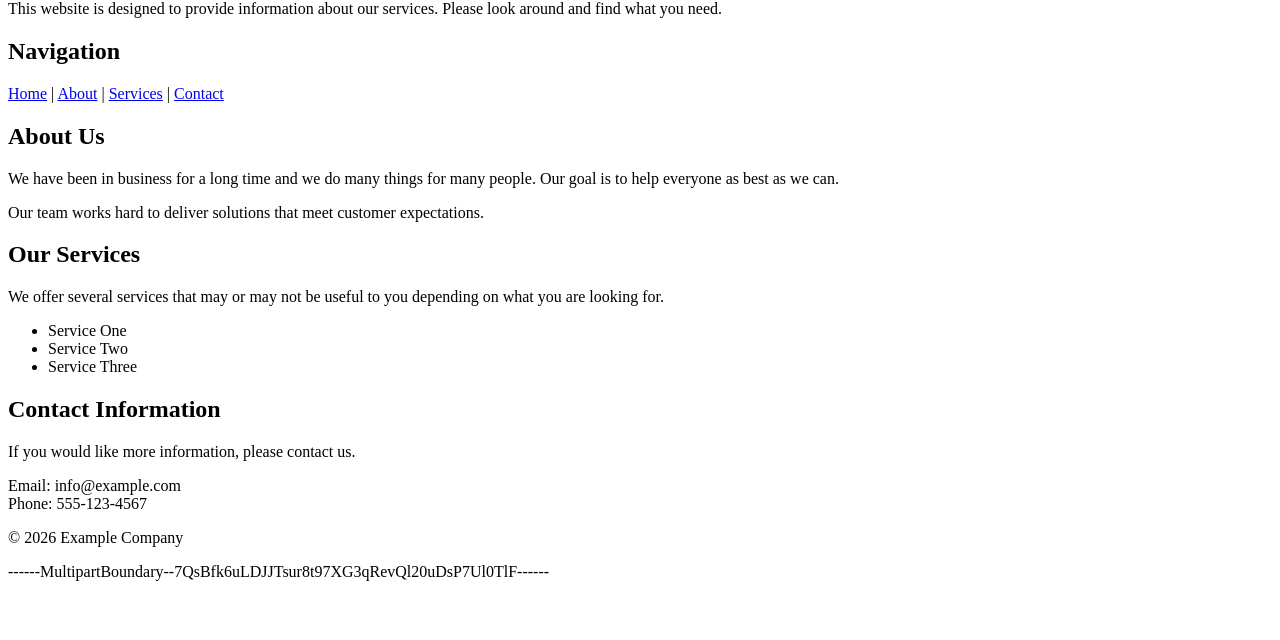
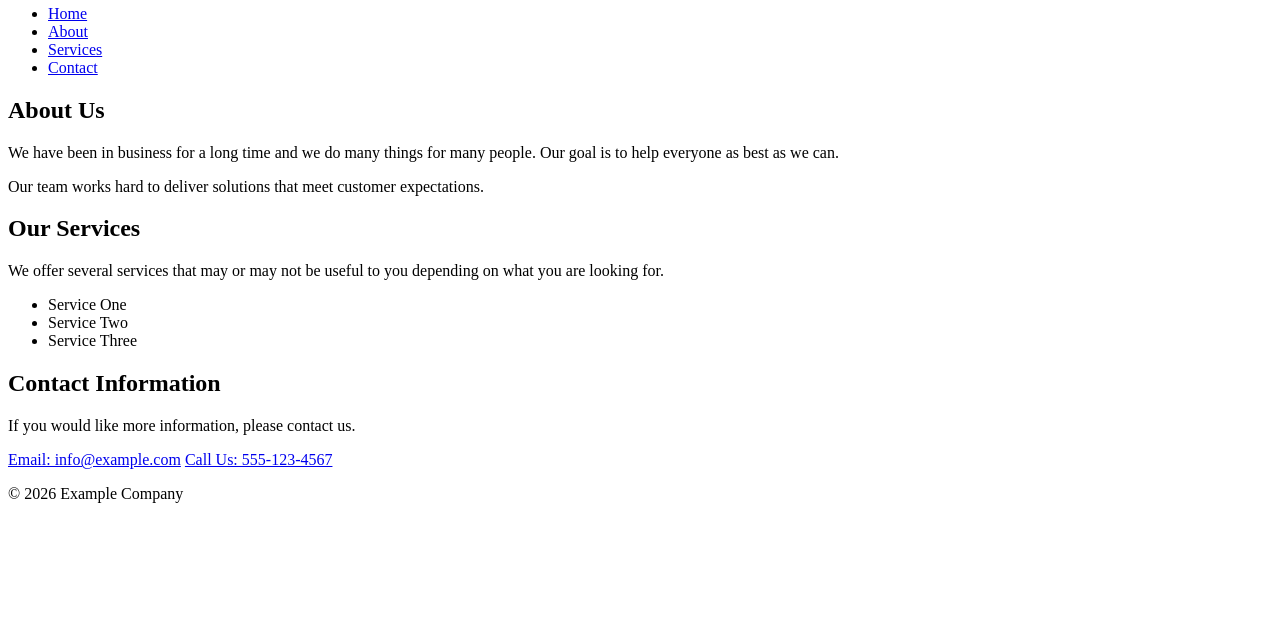
Before and after one commit to Mastertechy/My-Website, a plain HTML site: page Lesson03Assignment.html in a window 1280 px wide. Shown: the part 160-800 px from the top of the page. Drawn offline with Linux system fonts and the light colour scheme.

Commit message:
Refactor HTML structure and improve navigation

```diff
--- a/Lesson03Assignment.html
+++ b/Lesson03Assignment.html
@@ -1,23 +1,10 @@
-From: <Saved by Blink>
-Snapshot-Content-Location: https://cts1861c.neocities.org/Lesson03Assignment
-Subject: Welcome
-Date: Sun, 04 Oct 2026 20:32:16 GMT
-MIME-Version: 1.0
-Content-Type: multipart/related;
-	type="text/html";
-	boundary="----MultipartBoundary--7QsBfk6uLDJJTsur8t97XG3qRevQl20uDsP7Ul0TlF----"
 
-
-------MultipartBoundary--7QsBfk6uLDJJTsur8t97XG3qRevQl20uDsP7Ul0TlF----
-Content-Type: text/html
-Content-ID: <frame-F3AD7C65BA2B5F716E83261A7A1866A8@mhtml.blink>
-Content-Transfer-Encoding: binary
-Content-Location: https://cts1861c.neocities.org/Lesson03Assignment
-
-<!DOCTYPE html><html lang="en"><head><meta http-equiv="Content-Type" content="text/html; charset=UTF-8">
+<!DOCTYPE html><html lang="en"><head><meta http-equiv="Content-Type" content="text/html; <meta charset="UTF-8">
 
   <title>Welcome</title>
   <meta name="viewport" content="width=device-width, initial-scale=1">
+  <meta name= "persona" content="Mobile-Only User">
+
 </head>
 
 <body>
@@ -30,15 +17,15 @@ Content-Location: https://cts1861c.neocities.org/Lesson03Assignment
     </p>
   </div>
 
-  <div>
+  <nav>
     <h2>Navigation</h2>
-    <p>
-      <a href="https://cts1861c.neocities.org/Lesson03Assignment#">Home</a> |
-      <a href="https://cts1861c.neocities.org/Lesson03Assignment#">About</a> |
-      <a href="https://cts1861c.neocities.org/Lesson03Assignment#">Services</a> |
-      <a href="https://cts1861c.neocities.org/Lesson03Assignment#">Contact</a>
-    </p>
-  </div>
+    <ul>
+      <li><a href="https://cts1861c.neocities.org/Lesson03Assignment#">Home</a></li>
+      <li><a href="https://cts1861c.neocities.org/Lesson03Assignment#">About</a></li>
+      <li><a href="https://cts1861c.neocities.org/Lesson03Assignment#">Services</a></li>
+      <li><a href="https://cts1861c.neocities.org/Lesson03Assignment#">Contact</a></li>
+    </ul>
+  </nav>
 
   <div>
     <h2>About Us</h2>
@@ -72,9 +59,9 @@ Content-Location: https://cts1861c.neocities.org/Lesson03Assignment
     </p>
 
     <p>
-      Email: info@example.com<br>
-      Phone: 555-123-4567
-    </p>
+    <a href="mailto:info@example.com" class="contact-btn">Email: info@example.com</a>
+	<a href="tel:5551234567" class="contact-btn">Call Us: 555-123-4567</a>
+	</p>
   </div>
 
   <div>
@@ -86,4 +73,3 @@ Content-Location: https://cts1861c.neocities.org/Lesson03Assignment
 
 
 </body></html>
-------MultipartBoundary--7QsBfk6uLDJJTsur8t97XG3qRevQl20uDsP7Ul0TlF------
```
